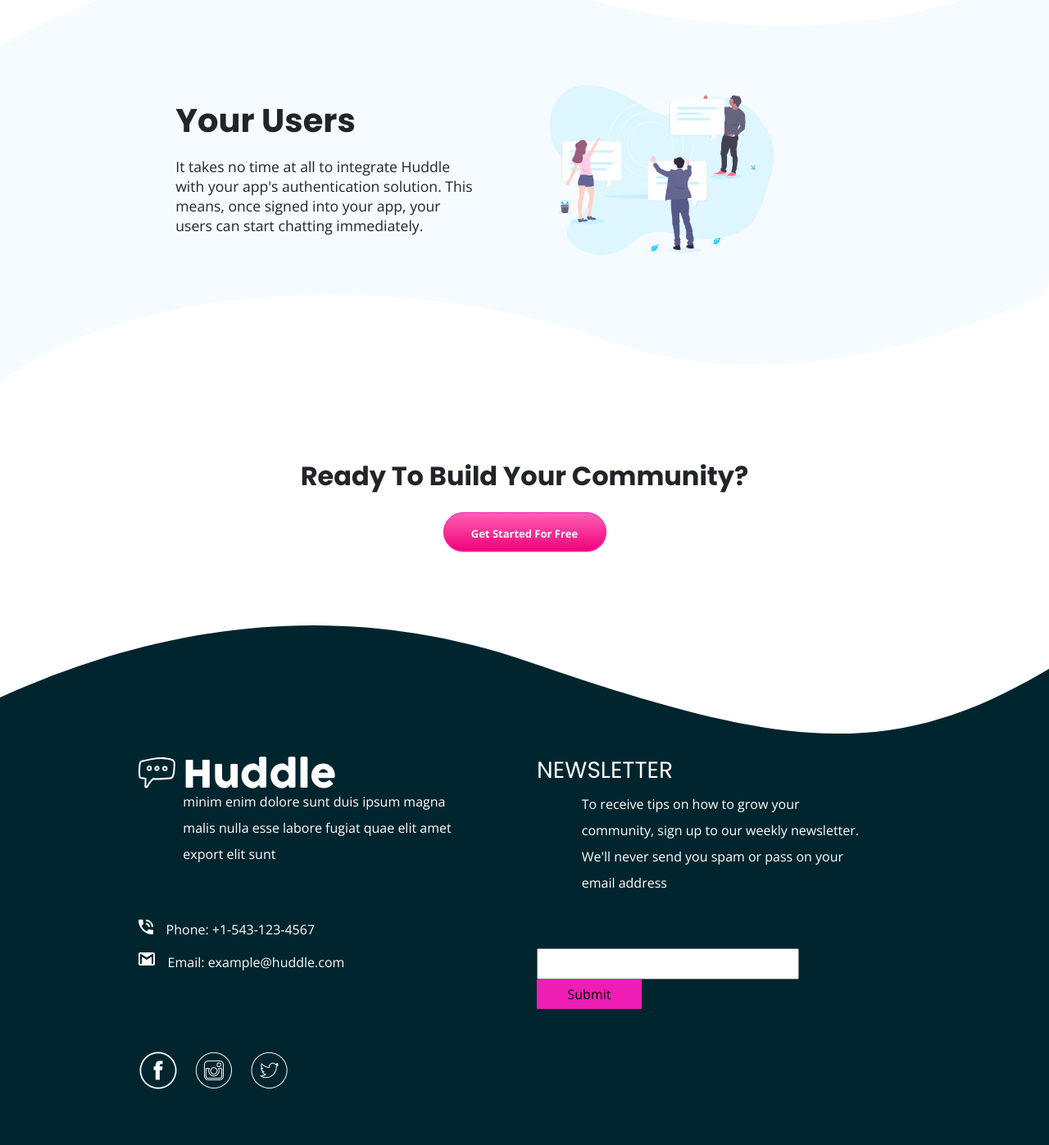
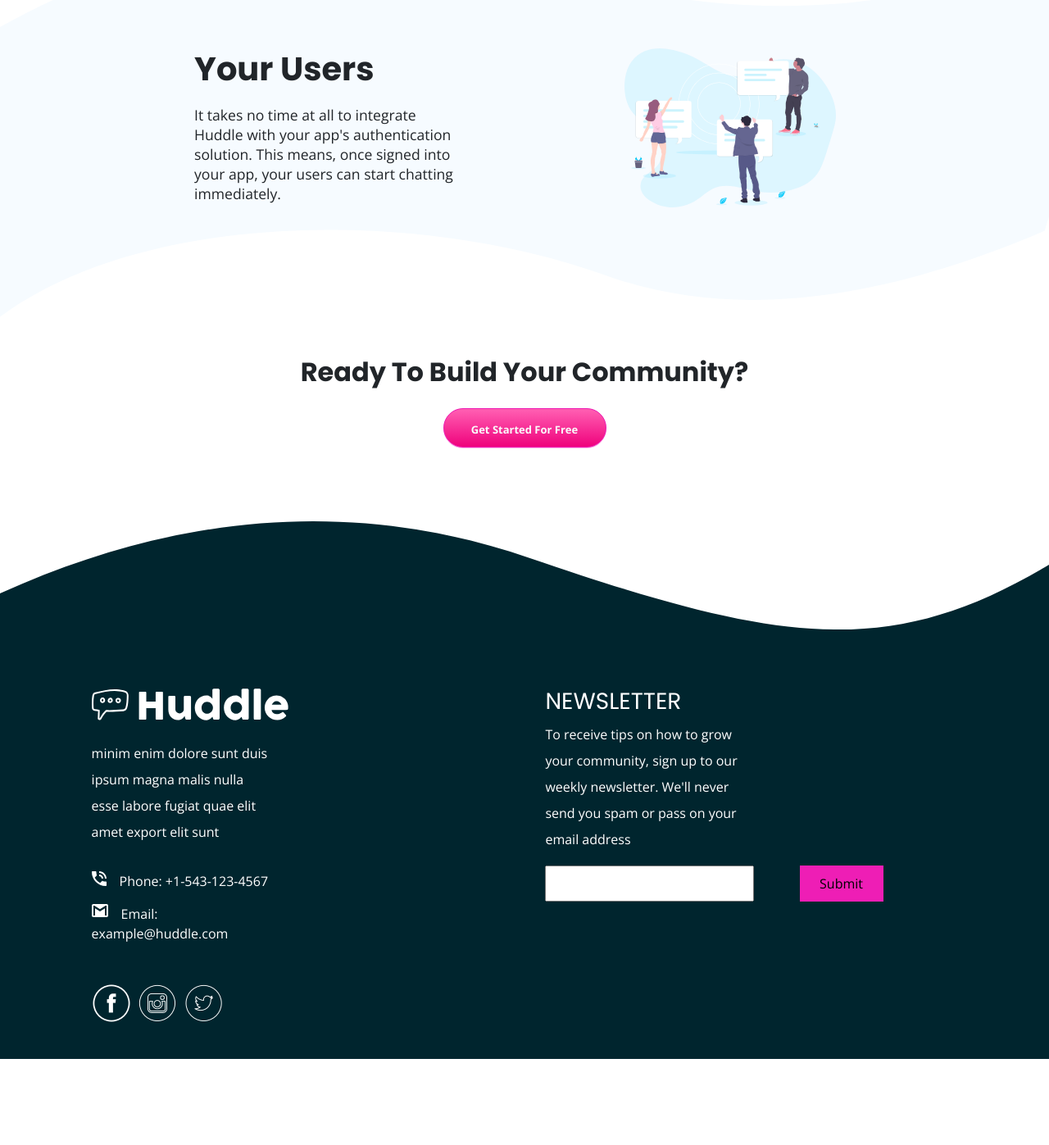
Before and after one commit to atifghaffar83/huddle_page_curved_sections, a plain HTML site: page index.html in a window 1280 px wide. Shown: the part 2140-3537 px from the top of the page at 82% size. After the commit the page ends 3432 px from the top, so only its background shows below. Drawn offline with nearby package versions, Linux system fonts and the light colour scheme.

Commit message:
commiting index page and css properties

```diff
--- a/css/styles.css
+++ b/css/styles.css
@@ -10,6 +10,19 @@ body {
     font-size: 1.10rem;
     /* background-color: lightgrey; */
 }
+
+h1, h2 {
+
+    font-family: 'Poppins', sans-serif;
+    font-weight: 700;
+}
+
+h3 {
+
+    font-family: 'Poppins', sans-serif;
+    font-weight: 400;
+}
+
 
 .row {
 
@@ -69,8 +82,11 @@ p {
 
 }
 
+
+/************Growing Section*************************/
+
 .middle-1 {
-    text-align: left;
+
     padding: 0 12%;
     line-height: 2rem;
     background-color: #F6FBFF;
@@ -78,40 +94,46 @@ p {
 }
 
 .middle-1-margin {
-    margin-left: 1rem;
+    padding-left: 1rem;
 }
 
 .middle-1-margin-p {
-    padding: 0 10%;
+    padding: 0 15%;
+    text-align: left;
 
 }
 
 .middle-1-margin-h1 {
+    text-align: left;
     line-height: 4.5rem;
-    padding: 0 10%;
+    padding: 0 15%;
 }
 
-.middle-1 img {
+.middle-1-img {
     width: 60%;
+
 }
 
-
+/************Flowing Section*************************/
 
 .middle-2 {
-    text-align: left;
-    padding: 2rem 12% 3rem 12%;
+
+    padding: 2rem 12%;
     line-height: 2rem;
 }
 
 
 .middle-2 img {
     width: 60%;
-    margin-right: 12rem;
+
 }
 
+
+/************Users Section*************************/
+
 .middle-3 {
-    text-align: left;
-    padding: 2rem 12%;
+    /* text-align: left; */
+    padding: 0 12%;
     line-height: 2rem;
     background-color: #F6FBFF;
 }
@@ -121,11 +143,14 @@ p {
     width: 60%;
 }
 
+/**************************************************/
+
 
 .clear {
 
     clear: left;
     padding-top: 1.5rem;
+    line-height: 2rem;
 }
 
 
@@ -140,6 +165,8 @@ p {
     text-align: left;
 }
 
+/* ******************************bottom section****************************** */
+
 .bg-bottom-1 {
 
 width: 100%;
@@ -148,16 +175,22 @@ width: 100%;
 
 
 .bg-footer-2 {
-    padding: 20px 12%;
+    padding: 5% 7% 0;
     background-color: #00252E;
     text-align: left;
-    line-height: 2rem;
+    /* line-height: 2rem; */
     font-size: 1rem;
 
 }
 
 .footer-1-margin-p {
-    padding: 0 12% 3rem;
+    padding: 0 28% 0 2%;
+    line-height: 2rem;
+
+}
+
+.footer-side-margin-p {
+    padding: 0 50% 0 2%;
     line-height: 2rem;
 
 }
@@ -169,53 +202,51 @@ width: 100%;
 
 }
 
+.contact_icons-margin {
+    padding-top: 1rem;
+}
+
 .social_icons img {
 
-    padding: 5rem 1rem 4rem 0;
+    padding: 15% 2% 20% 0;
 }
 
-.input {
 
-    margin-right: 8%;
-}
 
 .bg-footer-img {
 
     float: left;
 }
 
-h1, h2 {
-
-    font-family: 'Poppins', sans-serif;
-    font-weight: 700;
-}
-
-h3 {
-
-    font-family: 'Poppins', sans-serif;
-    font-weight: 400;
-}
 
 .bottom_top {
 
     padding: 3rem 0 0 0;
-    margin: 3rem 0 0 0;
+
 }
+
+.submit-color {
+    background-color: #ee1eb5;
+    border:1px solid #ee1eb5;
+    width: 20%;
+}
+
+.input {
+    line-height: 2.5rem;
+    padding: 0 0 0 2%;
+}
+
+.input-pro {
+    width: 50%;
+    margin-right: 10%;
+    /* padding-right: 1rem; */
+}
+
 
 .navbar {
     padding: 40px;
 }
 
-.submit-color {
-    background-color: #ee1eb5;
-    border:1px solid #ee1eb5;
-    width: 8rem;
-}
-
-.input-pro {
-    width: 20rem;
-    margin-right: 2rem;
-}
 
 .btnfree {
 	-moz-box-shadow: 0px 1px 0px 0px #fbafe3;
--- a/index.html
+++ b/index.html
@@ -66,7 +66,7 @@
 
         <section class="top-2">
 
-            <div class="row justify-content-center top-2_pad">
+            <div class="row justify-content-center top-2_pad top-2-margin">
 
                 <div class="col-lg-6 ">
                     <img class="" src="images/icon-communities.svg" alt="community icon">
@@ -84,9 +84,9 @@
 
         </section>
 
+<!-- /************Growing Section*************************/ -->
 
-
-        <section class="">
+        <section id="Growing">
             <img class="bg-bottom-1" src="images/bg-section-top-desktop-1.svg" alt="top-bg">
 
             <div class="row justify-content-center align-items-center middle-1">
@@ -96,7 +96,7 @@
                 </div>
 
                 <div class="col-lg-6">
-                    <img class="middle-1-margin" src="images/illustration-grow-together.svg" alt="grow togather image">
+                    <img class="middle-1-margin middle-1-img" src="images/illustration-grow-together.svg" alt="grow togather image">
                 </div>
 
 
@@ -105,7 +105,10 @@
             <img class="bg-bottom-1" src="images/bg-section-bottom-desktop-1.svg" alt="top-bg">
         </section>
 
-        <section class="">
+
+<!-- /************Flowing Section*************************/ -->
+
+        <section id="Flowing">
 
             <div class="row justify-content-center align-items-center middle-2">
 
@@ -122,7 +125,9 @@
 
         </section>
 
-        <section class="">
+<!-- /************Users Section*************************/ -->
+
+        <section id="Users">
             <img class="bg-bottom-1" src="images/bg-section-top-desktop-2.svg" alt="top-bg">
             <div class="row middle-3 justify-content-center align-items-center">
 
@@ -147,7 +152,7 @@
 
             <div class="row justify-content-around">
 
-                <div class="col-lg-12 bottom_top bg-footer-1">
+                <div class="col-lg-12 bottom_top">
                     <h2>Ready To Build Your Community?</h2>
                     <button class="btnlg btnmargin" type="button" name="button">Get Started For Free</button>
                 </div>
@@ -160,13 +165,13 @@
             <div class="row justify-content-around bg-footer-2">
 
 
-                <div class="col-lg-6 left-align">
+                <div class="col-lg-6 left-align footer-1-margin-p">
 
                     <img class="" src="images/logo-white.svg" alt="footer logo">
-                    <p class="clear footer-1-margin-p">minim enim dolore sunt duis ipsum magna malis nulla esse labore fugiat quae elit
+                    <p class="clear">minim enim dolore sunt duis ipsum magna malis nulla esse labore fugiat quae elit
                         amet export elit sunt</p>
 
-                    <div class="justify-content-center">
+                    <div class="justify-content-center contact_icons-margin">
                         <img class="contact_icons bg-footer-img" src="images/icon-phone.svg" alt="telephone icon">
                         <p>Phone: +1-543-123-4567</p>
 
@@ -188,10 +193,10 @@
 
                 <div class="col-lg-6 left-align">
 
-                    <h3>NEWSLETTER</h3>
-                    <p class="footer-1-margin-p">To receive tips on how to grow your community, sign up to our weekly newsletter. We'll never send you spam or pass on your email address</p>
+                    <h3 class="footer-side-margin-p">NEWSLETTER</h3>
+                    <p class="footer-side-margin-p">To receive tips on how to grow your community, sign up to our weekly newsletter. We'll never send you spam or pass on your email address</p>
                     <div class="input">
-                        <input class="input-pro" class="input" type="text" name="" value="">
+                        <input class="input-pro input" type="text" name="" value="">
                         <input class="submit-color" type="submit" name="" value="Submit">
                     </div>
 
```
